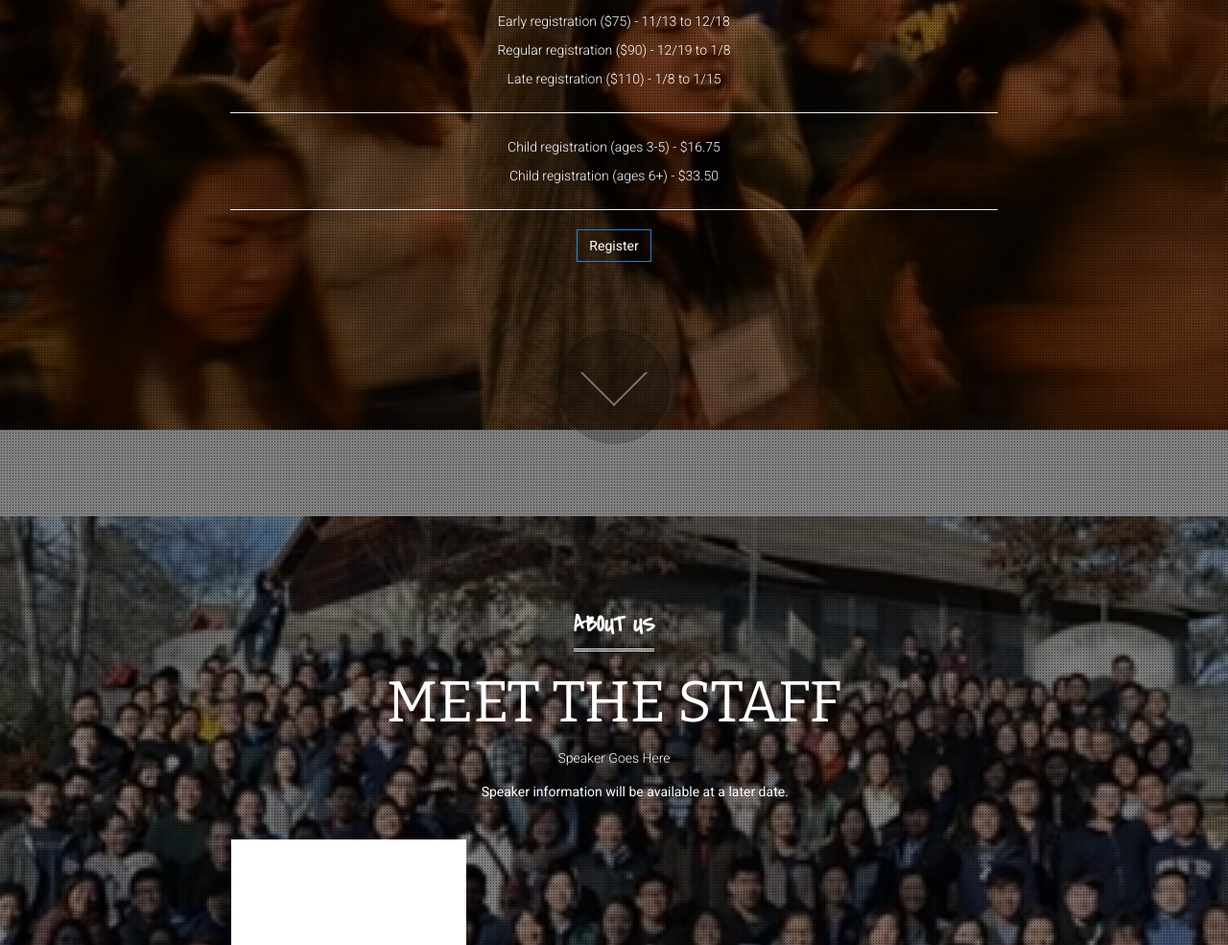
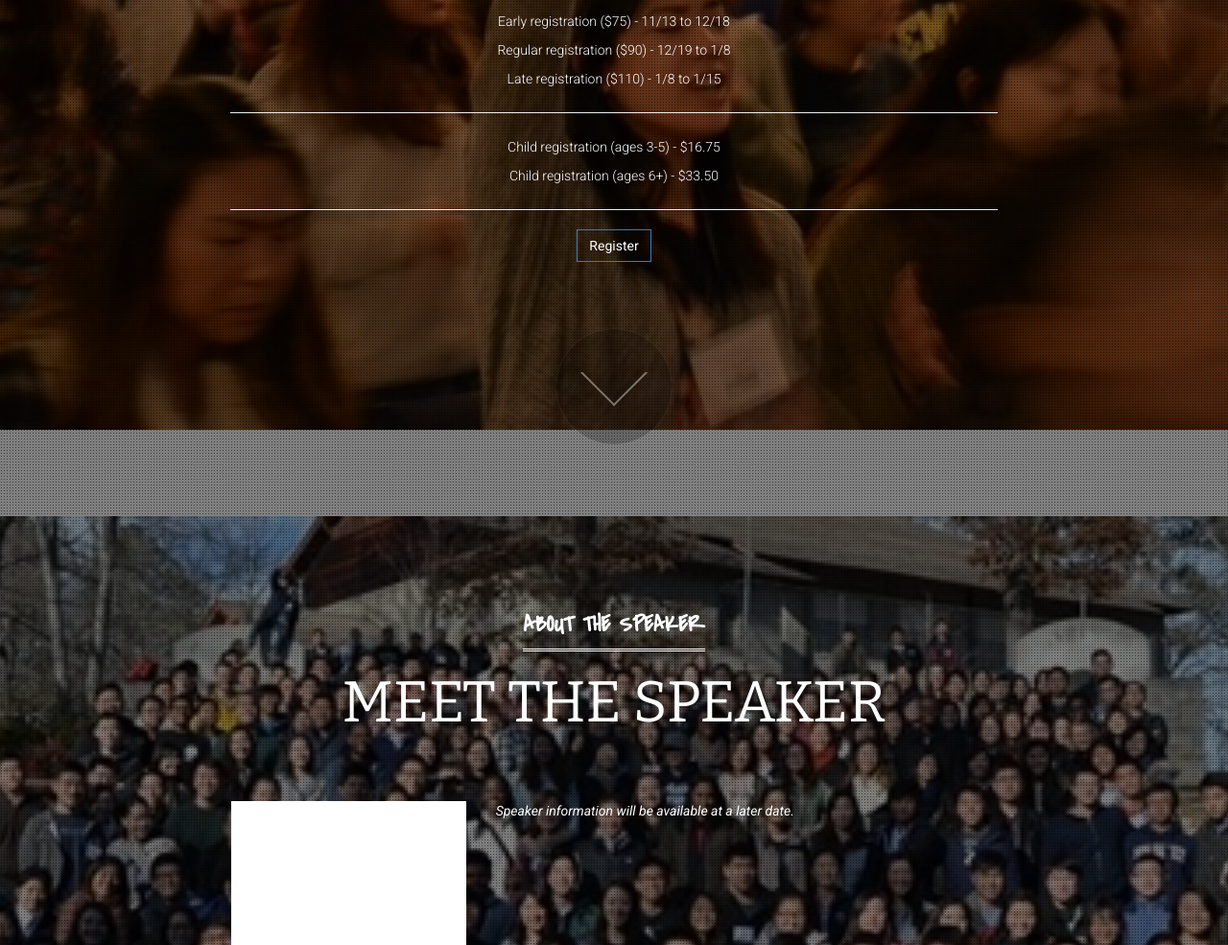
Before and after one commit to nathanianah/nathanianah.github.io, a plain HTML site: page index.html in a window 1280 px wide. Shown: the part 1815-2800 px from the top of the page at 96% size. Drawn offline with nearby package versions, Linux system fonts and the light colour scheme; some packages are replaced by stand-ins of ours.

Commit message:
Speaker information

```diff
--- a/assets/css/style.css
+++ b/assets/css/style.css
@@ -596,6 +596,9 @@ a:focus{
 .team-container .col-sm-4{
 	padding:60px 15px 0 15px;
 }
+.team-container .col-sm-8{
+	padding:60px 15px 0 15px;
+}
 .team-container .team-member{
 	max-width:245px;
 	margin:auto;
--- a/index.html
+++ b/index.html
@@ -48,7 +48,7 @@
 		<ul id="headernavigation" class="nav navbar-nav">
 			<li class="active"><a href="#page-top">Home</a></li>
 			<li><a href="#register">Register</a></li>
-			<li><a href="#about">Staff</a></li>
+			<li><a href="#about">Speaker</a></li>
 			<li><a href="#contact">Contact & Location Information</a></li>
 		</ul> <!-- /.nav .navbar-nav -->
 	</nav> <!-- /.navbar-collapse  -->
@@ -190,14 +190,14 @@
 		<div class="container">
 			<h3 class="section-name">
 					<span>
-						About Us
+						About the Speaker
 					</span>
 			</h3><!-- /.section-name -->
 			<h2 class="section-title">
-				Meet the Staff
+				Meet the Speaker
 			</h2><!-- /.Section-title  -->
 			<p class="section-description">
-				Speaker Goes Here
+
 			</p><!-- /.section-description -->
 
 			<div class="team-container">
@@ -217,10 +217,11 @@
 
 						</div><!-- /.team-member -->
 					</div><!-- /.col-sm-4 -->
-
-					<p>
-						Speaker information will be available at a later date.
-					</p>
+					<div class="col-sm-8">
+						<p>
+							<i>Speaker information will be available at a later date.</i>
+						</p>
+					</div>
 				</div>
 			</div><!-- /.team-container -->
 
@@ -250,9 +251,6 @@
 			<p class="section-description">
 				Proin gravida nibh vel velit auctor aliquet. Aenean sollicitudin, lorem quis bibendum auctor, nisi elit consequat ipsum, nec sagittis sem nibh id elit. Duis sed odio sit amet nibh vulputate cursus a sit amet mauris.
 			</p><!-- /.section-description -->
-
-
-			<!--TODO Link to Facebook Pages/Website... any other suggestions?-->
 
 			<!-- google map API -->
 			<!--<head>-->
```
